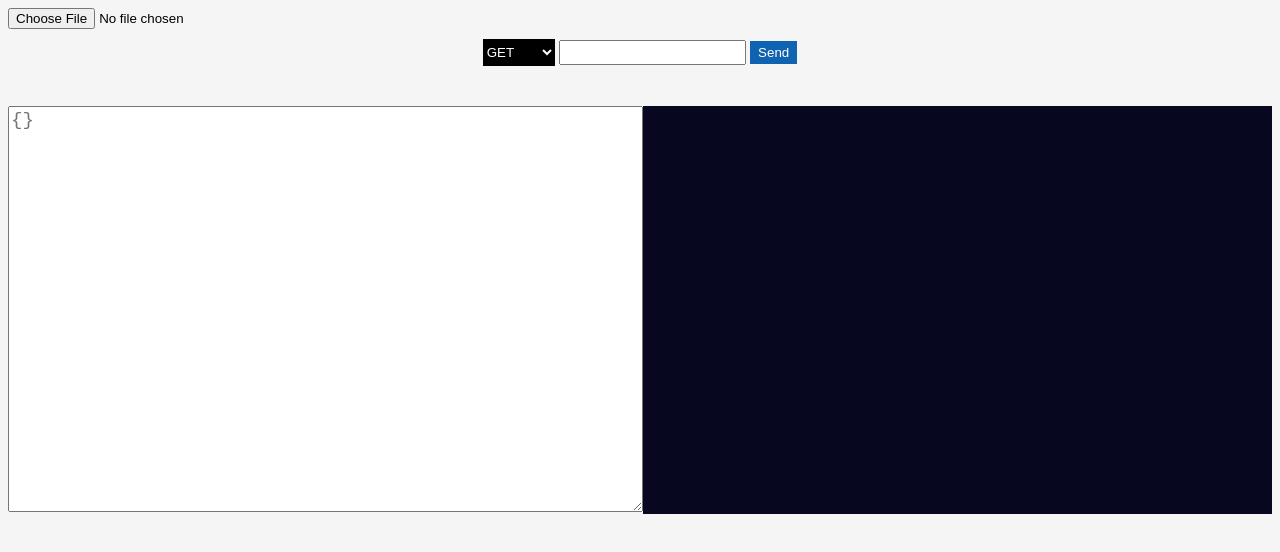
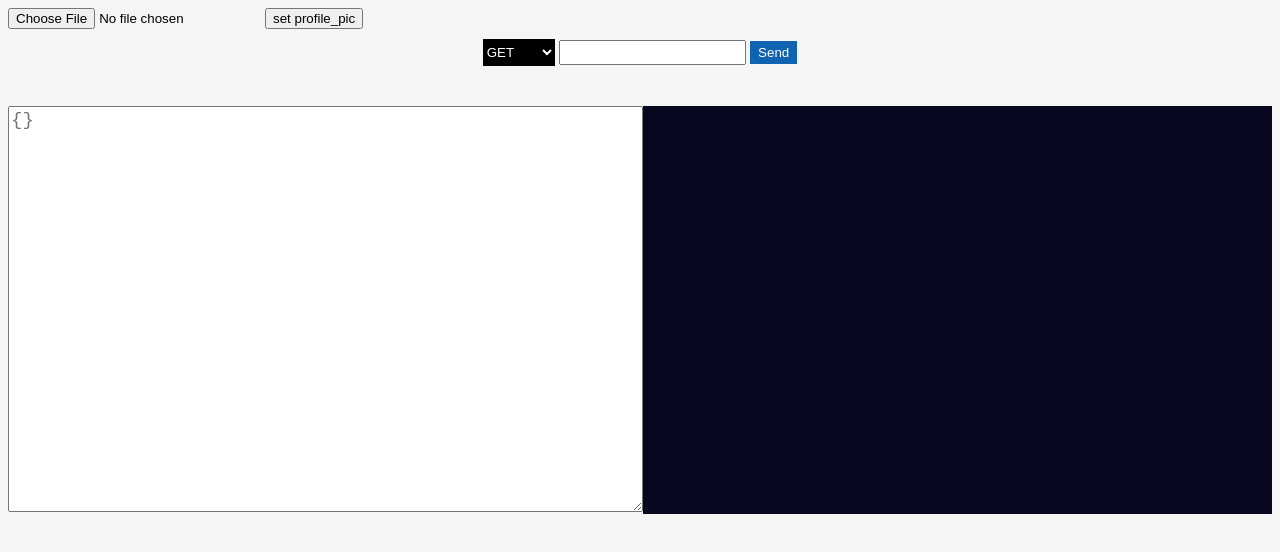
Before and after one commit to Xavier577/kodecamp-tasks, a website: page activity_8_nodejs(stage5)/src/views/index.html in a window 1280 px wide. Drawn offline with Linux system fonts and the light colour scheme.

Commit message:
added some stuff

```diff
--- a/activity_8_nodejs(stage5)/src/model/database.js
+++ b/activity_8_nodejs(stage5)/src/model/database.js
@@ -1,3 +1,4 @@
+//@ts-check
 module.exports = [
   {
     id: 1,
--- a/activity_8_nodejs(stage5)/src/views/index.html
+++ b/activity_8_nodejs(stage5)/src/views/index.html
@@ -9,8 +9,14 @@
     <script src="/script.js" defer></script>
   </head>
   <body>
-    <form id="file-upload-form" enctype="multipart/form-data">
+    <form
+      id="file-upload-form"
+      method="POST"
+      action="/user/new"
+      enctype="multipart/form-data"
+    >
       <input type="file" name="profile_pic" id="avatar" />
+      <button type="submit">set profile_pic</button>
     </form>
     <form id="request-form" enctype="multipart/form-data">
       <div class="request-container">
```
Also changed, not shown: activity_8_nodejs(stage5)/src/controller/users.js (+18 -1 lines), activity_8_nodejs(stage5)/readMe.md.
